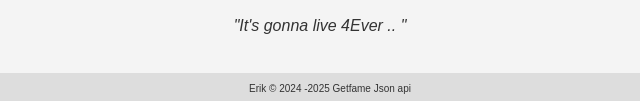
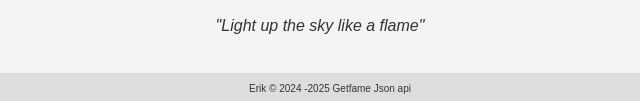
Before and after one commit to eriksoeb/getfame, a plain HTML site: page index.html in a window 1280 px wide. Shown: the part 696-797 px from the top of the page, 320-960 px from the left. Drawn offline with Linux system fonts and the light colour scheme.

Commit message:
Update index.html

```diff
--- a/index.html
+++ b/index.html
@@ -119,7 +119,7 @@
 
      <br>
 
-        <p><em>"It's gonna live 4Ever .. "</em></p>
+        <p><em>"Light up the sky like a flame"</em></p>
 
     </main>
 
```
